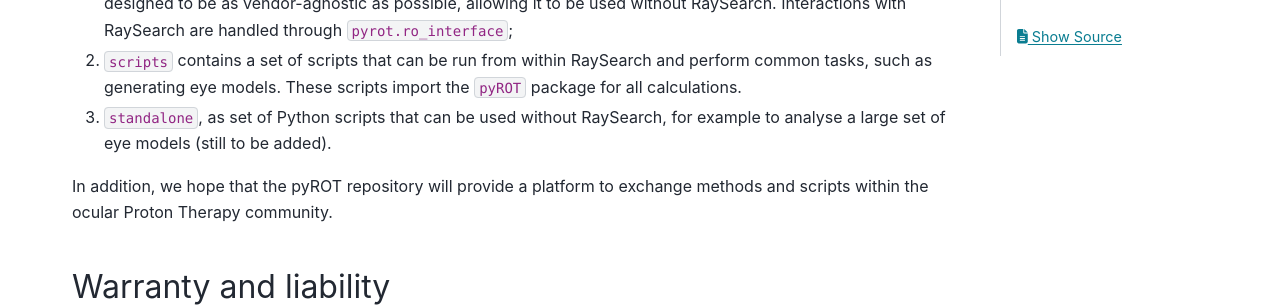
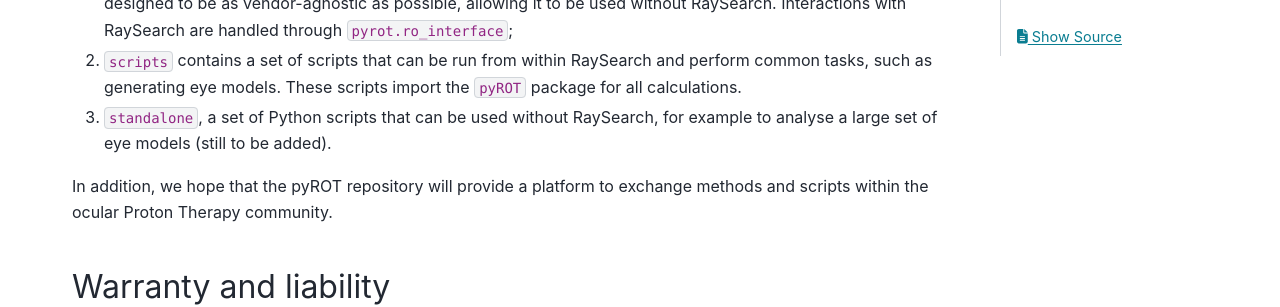
Before and after one commit to MREYE-LUMC/pyROT, a Sphinx documentation site: the page built from docs/index.md, in a window 1280 px wide and 1286 px high. Shown: the part 274-581 px from the top of the window. Built offline with Sphinx 7.4.7 and the PyData theme 0.15.4, drawn with Linux system fonts in a browser that asks for light colours; pages that are not in the unit, such as notebooks, are missing from menus.

Commit message:
Fix typo

```diff
--- a/docs/index.md
+++ b/docs/index.md
@@ -5,7 +5,7 @@ It currently consists of three parts:
 
 1. `pyROT` itself, which is Python package provides a set of tools to work with eye models in Python. This library is designed to be as vendor-agnostic as possible, allowing it to be used without RaySearch. Interactions with RaySearch are handled through `pyrot.ro_interface`;
 2. `scripts` contains a set of scripts that can be run from within RaySearch and perform common tasks, such as generating eye models. These scripts import the `pyROT` package for all calculations.
-3. `standalone`, as set of Python scripts that can be used without RaySearch, for example to analyse a large set of eye models (still to be added).
+3. `standalone`, a set of Python scripts that can be used without RaySearch, for example to analyse a large set of eye models (still to be added).
 
 In addition, we hope that the pyROT repository will provide a platform to exchange methods and scripts within the ocular Proton Therapy community.
 
```
